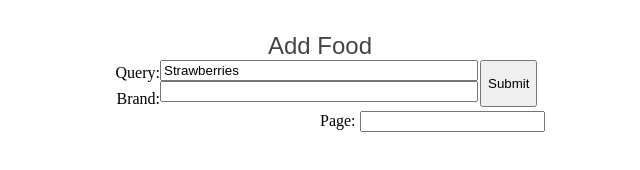
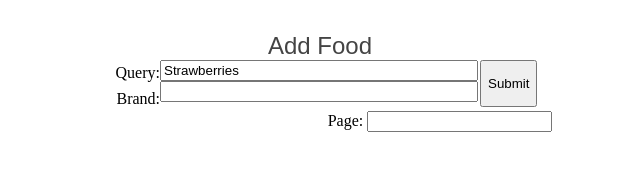
Before and after one commit to samchristywork/recipe-manager, a website: page public/index.html in a window 1280 px wide. Shown: the full height of the page, 600-1240 px from the left. Drawn offline with Linux system fonts and the light colour scheme.

Commit message:
Minor change: Fix CSS styling

```diff
--- a/public/index.html
+++ b/public/index.html
@@ -37,7 +37,7 @@
             <button onclick="submitQuery()" style="height: 3.5em;">Submit</button>
           </div>
         </div>
-        <div style="display: grid; grid-template-columns: 1fr 1fr;">
+        <div class="results-box-container">
           <span id="results-box"></span>
           <span>
             <span>Page:</span>
--- a/public/style.css
+++ b/public/style.css
@@ -191,3 +191,11 @@ body {
   bottom: .5em;
   font-size: .5em;
 }
+
+.results-box-container {
+  display: grid;
+  grid-template-columns: 1fr 1fr;
+  max-width: 30em;
+  text-align: center;
+  margin: auto;
+}
```
